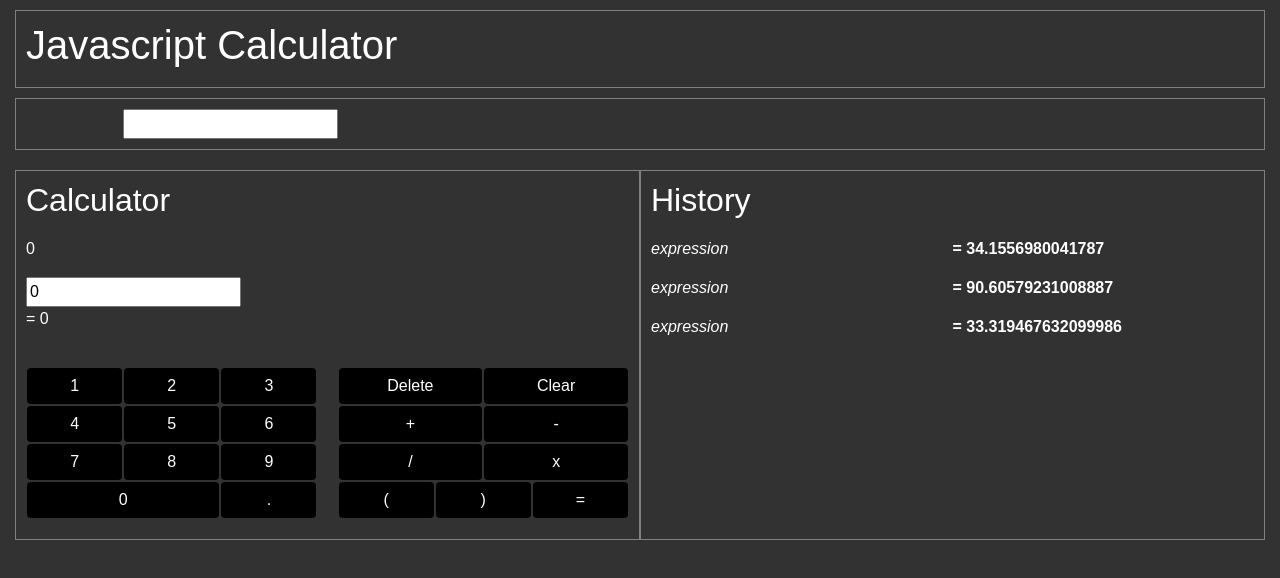
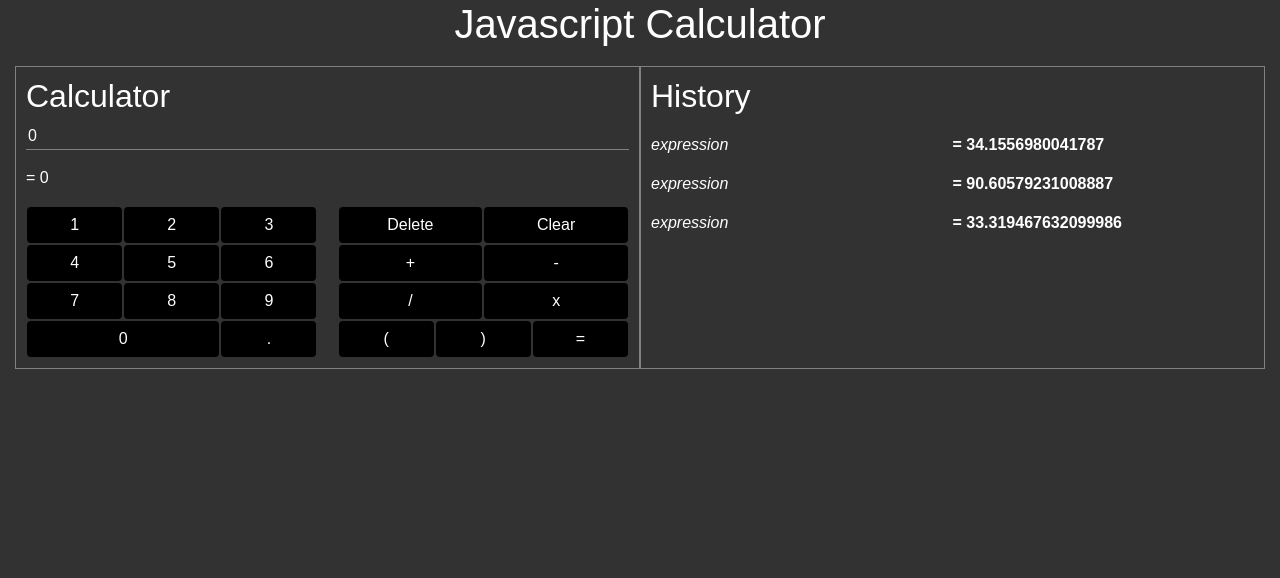
Before and after one commit to eliasm307/FCC-JavaScript-Calculator, a React (Create React App) app: page / in a window 1280 px wide. Shown: the top 578 px of the page. Built offline with nearby package versions, Linux system fonts and the light colour scheme.

Commit message:
Calculator section styling and removed old section for testing Mathjs

```diff
--- a/src/App.js
+++ b/src/App.js
@@ -168,19 +168,12 @@ class App extends React.Component {
       ]
     }
 
-    this.handleInputChange = this.handleInputChange.bind(this);
     this.handleSuccessfulEvaluation = this.handleSuccessfulEvaluation.bind(this);
 
   }
 
 
 
-  handleInputChange(e) {
-    this.setState({
-      currentExpression: e.target.value,
-      currentResult: evaluateExp(e.target.value)
-    })
-  }
 
   handleSuccessfulEvaluation({expression, result}) {
     console.log("APP", "handling successufl evaluation of expression and result:", {expression, result });
@@ -204,25 +197,9 @@ class App extends React.Component {
     return (
       <>
         <Container fluid className="App">
-          <Row noGutters as="section" >
-            <h1>Javascript Calculator</h1>
-          </Row>
 
-          <Row noGutters as="section">
+          <h1>Javascript Calculator</h1>
 
-            <Col>
-              <input id="txt" type="text" onChange={this.handleInputChange} />
-            </Col>
-
-            <Col>
-              <p>{this.state.currentExpression}</p>
-            </Col>
-
-            <Col>
-              <p>{this.state.currentResult}</p>
-            </Col>
-
-          </Row>
 
           <Row noGutters>
 
--- a/src/components/CalculatorSection.jsx
+++ b/src/components/CalculatorSection.jsx
@@ -110,11 +110,11 @@ const CalculatorSection = ({ numberButtons, controlButtons, className, handleSuc
       </Row>
 
       <Row noGutters id="container-display">
-        <Col md={12}>
-          <p id="display">{displayText}</p>
+        <Col md={12} className="mb-3">
           <input
-            id="txt"
+            id="display"
             type="text"
+            className=""
             onChange={handleDisplayTextDirectChange}
             value={displayText}
           />
--- a/src/components/CalculatorSection.scss
+++ b/src/components/CalculatorSection.scss
@@ -3,14 +3,14 @@ $standardSpacing: 10px;
 #calculator-section {
 
   h2 {
-    padding-left: $standardSpacing;
+    padding: 0 $standardSpacing;
   }
 
   #container-number-buttons,
   #container-control-buttons,
   #container-display {
 
-      padding: $standardSpacing;
+      padding: 0 $standardSpacing;
 
       // margin: 0px;
 
@@ -22,6 +22,16 @@ $standardSpacing: 10px;
     .col {
 
     }
+
+    input {
+      background-color: transparent;
+      color: white;
+      width: 100%;
+      border: none;
+      outline: none;
+      border-bottom: 1px solid grey
+
+    }
   }
 
   .btn-container {
```
